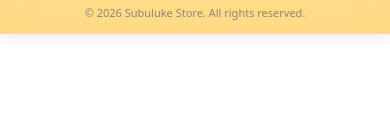
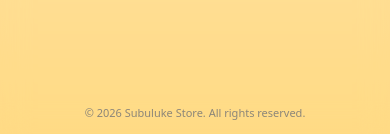
Before and after one commit to Popoeson/subuluke, a website: page index.html in a window 390 px wide. Shown: the part 858-992 px from the top of the page. Before the commit the page ends 892 px from the top, so only its background shows below. Drawn offline with Linux system fonts and the light colour scheme; no server answers.

Commit message:
Update index.html

```diff
--- a/index.html
+++ b/index.html
@@ -935,7 +935,7 @@ body.dark .footer {
     flex-direction: column;
     text-align: center;
     gap: 10px;
-    Height: 100px;
+    Height: 200px;
   }
 
   .footer-about,
```
